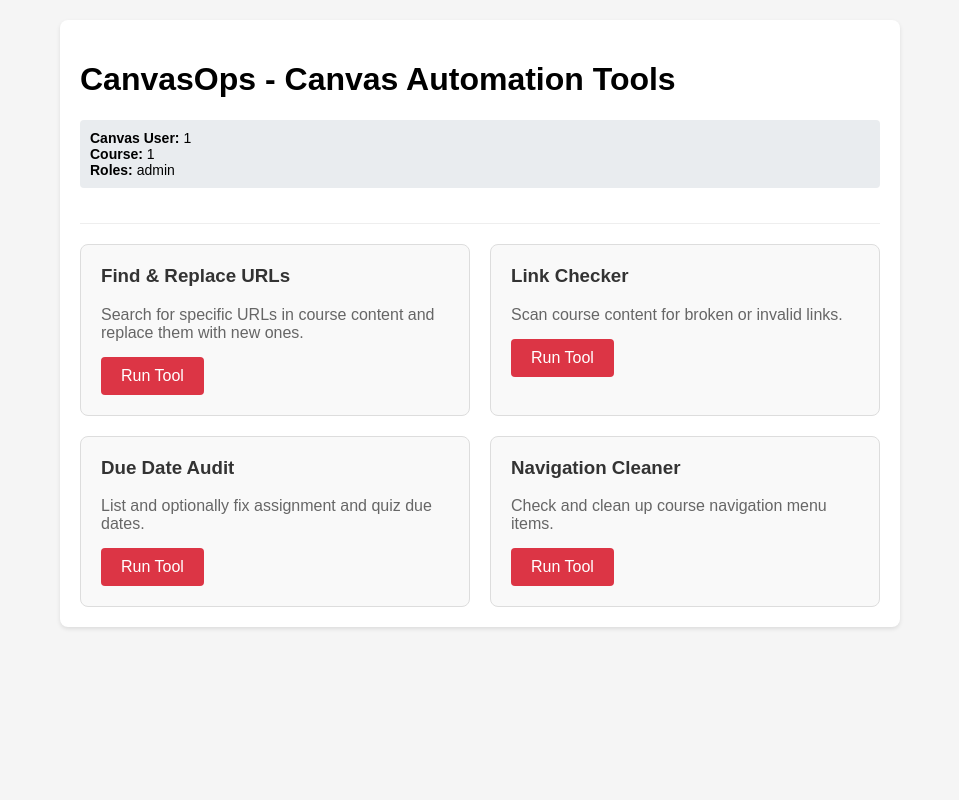
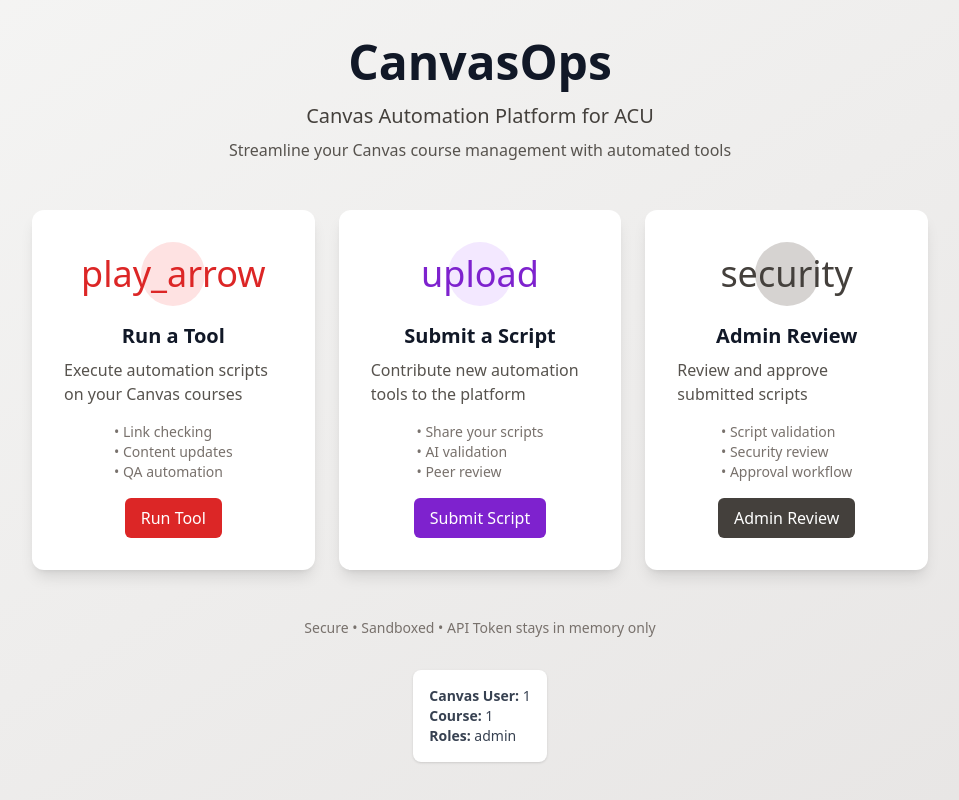
Before and after one commit to anbinumer/canvasops-django, a Django app: template templates/lti/tool_selection.html in a window 1280 px wide. Shown: the whole page, without its empty margins (160-1119 px from the left). Run offline with Django 4.2, Linux system fonts and the light colour scheme; the template is opened without the code that fills it: most values are stand-ins (such as "Sample title", 1, 10 or a date in 2020); some libraries are stand-ins or nearby versions.

Commit message:
Enhance landing page UI with Tailwind CSS; update docs with lessons learned and best practices

```diff
--- a/lti_config.json
+++ b/lti_config.json
@@ -1,7 +1,7 @@
 {
     "https://aculeo.beta.instructure.com": {
         "default": true,
-        "client_id": "170000000000001",
+        "client_id": "226430000000000273",
         "auth_login_url": "https://aculeo.beta.instructure.com/api/lti/authorize_redirect",
         "auth_token_url": "https://aculeo.beta.instructure.com/login/oauth2/token",
         "auth_audience": null,
@@ -9,6 +9,6 @@
         "key_set": null,
         "private_key_file": "private.key",
         "public_key_file": "public.key",
-        "deployment_ids": ["1:8865aa05b4b79b64c91a87ba1179164d4bca3bd9"]
+        "deployment_ids": ["2003:21ccbae6dc29eabcb50c0c0966d60ce6a98b21d8"]
     }
 }
--- a/templates/lti/tool_selection.html
+++ b/templates/lti/tool_selection.html
@@ -3,53 +3,69 @@
 <head>
     <title>CanvasOps - Tool Selection</title>
     <meta name="viewport" content="width=device-width, initial-scale=1">
-    <style>
-        body { font-family: Arial, sans-serif; margin: 0; padding: 20px; background: #f5f5f5; }
-        .container { max-width: 800px; margin: 0 auto; background: white; padding: 20px; border-radius: 8px; box-shadow: 0 2px 4px rgba(0,0,0,0.1); }
-        .header { border-bottom: 1px solid #eee; padding-bottom: 15px; margin-bottom: 20px; }
-        .tool-grid { display: grid; grid-template-columns: repeat(auto-fit, minmax(300px, 1fr)); gap: 20px; }
-        .tool-card { border: 1px solid #ddd; border-radius: 8px; padding: 20px; background: #f9f9f9; }
-        .tool-card h3 { margin-top: 0; color: #333; }
-        .tool-card p { color: #666; margin-bottom: 15px; }
-        .btn { background: #dc3545; color: white; padding: 10px 20px; border: none; border-radius: 4px; cursor: pointer; text-decoration: none; display: inline-block; }
-        .btn:hover { background: #c82333; }
-        .user-info { background: #e9ecef; padding: 10px; border-radius: 4px; margin-bottom: 20px; font-size: 14px; }
-    </style>
+    <!-- Tailwind CSS CDN for rapid prototyping -->
+    <script src="https://cdn.tailwindcss.com"></script>
 </head>
-<body>
-    <div class="container">
-        <div class="header">
-            <h1>CanvasOps - Canvas Automation Tools</h1>
-            <div class="user-info">
-                <strong>Canvas User:</strong> {{ canvas_user_id }}<br>
-                <strong>Course:</strong> {{ canvas_course_id }}<br>
-                <strong>Roles:</strong> {{ canvas_roles|join:", " }}
+<body class="bg-gradient-to-br from-stone-100 to-stone-200 min-h-screen flex items-center justify-center p-4">
+    <div class="max-w-4xl w-full">
+        <div class="text-center mb-12">
+            <h1 class="text-5xl font-bold text-gray-900 mb-4">CanvasOps</h1>
+            <p class="text-xl text-stone-700 mb-2">Canvas Automation Platform for ACU</p>
+            <p class="text-stone-600">Streamline your Canvas course management with automated tools</p>
+        </div>
+        <div class="mb-8 flex flex-col md:flex-row md:space-x-6 space-y-4 md:space-y-0 items-center justify-center">
+            <div class="bg-white rounded-xl shadow-lg p-8 w-full md:w-1/3 flex flex-col items-center">
+                <div class="w-16 h-16 bg-red-100 rounded-full flex items-center justify-center mb-4">
+                    <span class="material-icons text-red-600 text-4xl">play_arrow</span>
+                </div>
+                <h3 class="text-xl font-semibold text-gray-900 mb-2">Run a Tool</h3>
+                <p class="text-stone-600 mb-4">Execute automation scripts on your Canvas courses</p>
+                <div class="text-sm text-stone-500 mb-4">
+                    <div>• Link checking</div>
+                    <div>• Content updates</div>
+                    <div>• QA automation</div>
+                </div>
+                <a href="#" class="inline-block bg-red-600 text-white px-4 py-2 rounded-md font-medium hover:bg-red-700 transition">Run Tool</a>
+            </div>
+            <div class="bg-white rounded-xl shadow-lg p-8 w-full md:w-1/3 flex flex-col items-center">
+                <div class="w-16 h-16 bg-purple-100 rounded-full flex items-center justify-center mb-4">
+                    <span class="material-icons text-purple-700 text-4xl">upload</span>
+                </div>
+                <h3 class="text-xl font-semibold text-gray-900 mb-2">Submit a Script</h3>
+                <p class="text-stone-600 mb-4">Contribute new automation tools to the platform</p>
+                <div class="text-sm text-stone-500 mb-4">
+                    <div>• Share your scripts</div>
+                    <div>• AI validation</div>
+                    <div>• Peer review</div>
+                </div>
+                <a href="#" class="inline-block bg-purple-700 text-white px-4 py-2 rounded-md font-medium hover:bg-purple-800 transition">Submit Script</a>
+            </div>
+            <div class="bg-white rounded-xl shadow-lg p-8 w-full md:w-1/3 flex flex-col items-center">
+                <div class="w-16 h-16 bg-stone-300 rounded-full flex items-center justify-center mb-4">
+                    <span class="material-icons text-stone-700 text-4xl">security</span>
+                </div>
+                <h3 class="text-xl font-semibold text-gray-900 mb-2">Admin Review</h3>
+                <p class="text-stone-600 mb-4">Review and approve submitted scripts</p>
+                <div class="text-sm text-stone-500 mb-4">
+                    <div>• Script validation</div>
+                    <div>• Security review</div>
+                    <div>• Approval workflow</div>
+                </div>
+                <a href="#" class="inline-block bg-stone-700 text-white px-4 py-2 rounded-md font-medium hover:bg-stone-800 transition">Admin Review</a>
             </div>
         </div>
-
-        <div class="tool-grid">
-            <div class="tool-card">
-                <h3>Find & Replace URLs</h3>
-                <p>Search for specific URLs in course content and replace them with new ones.</p>
-                <a href="#" class="btn">Run Tool</a>
-            </div>
-
-            <div class="tool-card">
-                <h3>Link Checker</h3>
-                <p>Scan course content for broken or invalid links.</p>
-                <a href="#" class="btn">Run Tool</a>
-            </div>
-
-            <div class="tool-card">
-                <h3>Due Date Audit</h3>
-                <p>List and optionally fix assignment and quiz due dates.</p>
-                <a href="#" class="btn">Run Tool</a>
-            </div>
-
-            <div class="tool-card">
-                <h3>Navigation Cleaner</h3>
-                <p>Check and clean up course navigation menu items.</p>
-                <a href="#" class="btn">Run Tool</a>
+        <div class="mt-12 text-center">
+            <p class="text-sm text-stone-500">
+                Secure • Sandboxed • API Token stays in memory only
+            </p>
+        </div>
+        <div class="mt-8 text-center">
+            <div class="inline-block bg-white rounded-lg shadow p-4">
+                <div class="text-left text-sm text-gray-700">
+                    <strong>Canvas User:</strong> {{ canvas_user_id }}<br>
+                    <strong>Course:</strong> {{ canvas_course_id }}<br>
+                    <strong>Roles:</strong> {{ canvas_roles|join:", " }}
+                </div>
             </div>
         </div>
     </div>
```
Also changed, not shown: canvasops-django-prd.md (+35 -0 lines), canvasops-django-tasks.md (+13 -1 lines), lti_setup_guide.md (+25 -0 lines), README.md, 2 other files.
